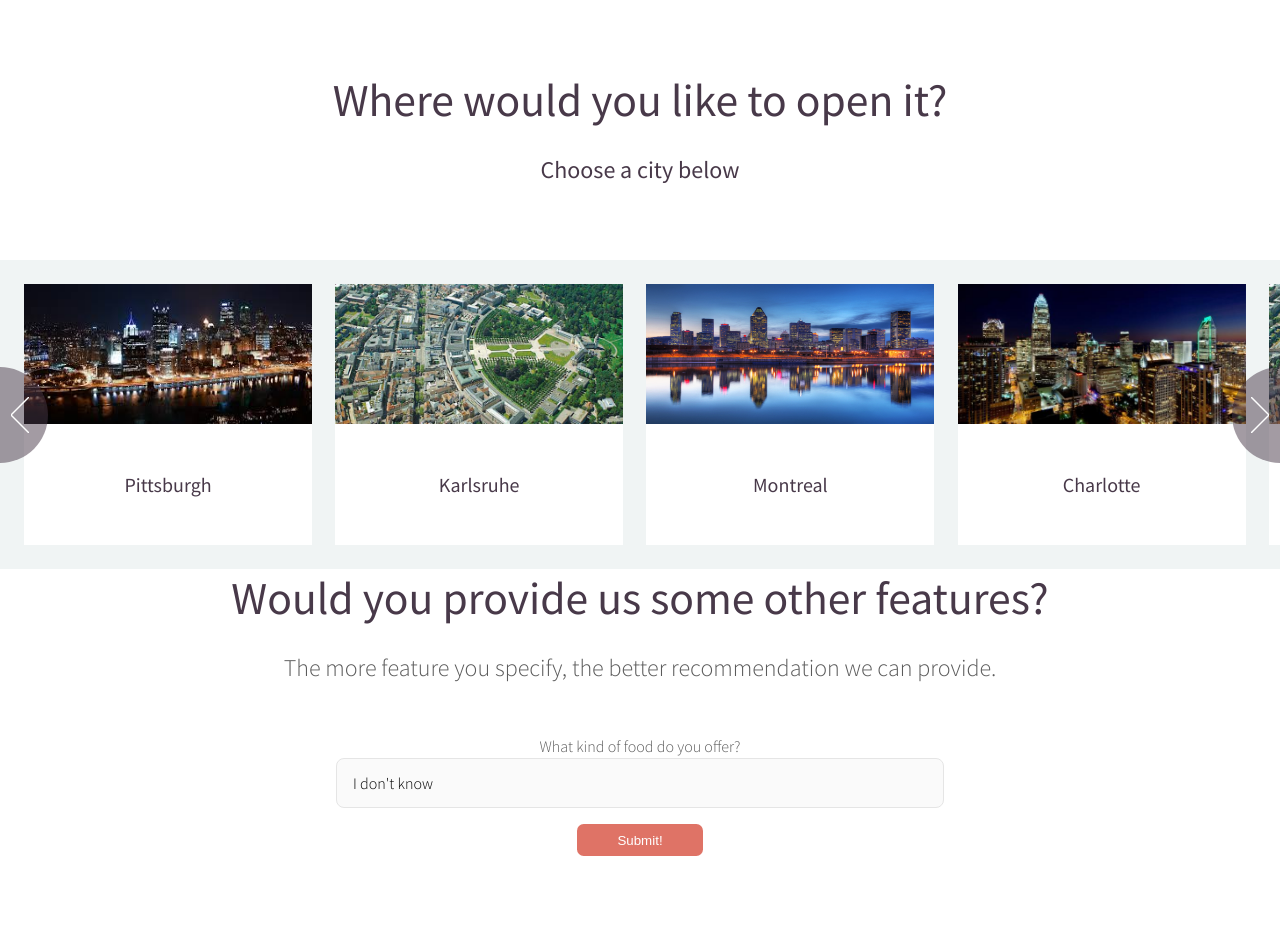
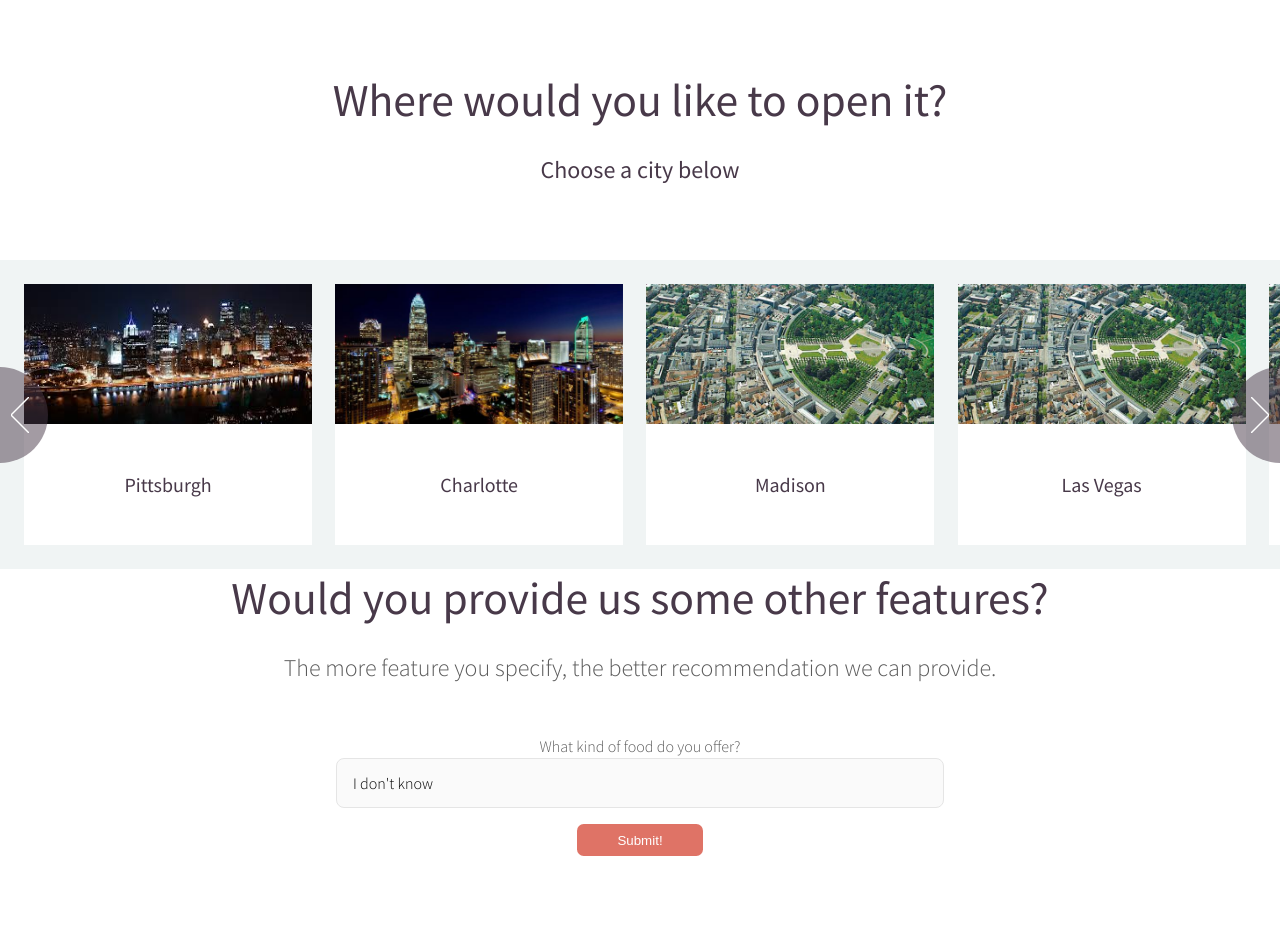
Before and after one commit to ThomasCJY/MyRestaurant_Recommender, a Flask app: page / in a window 1280 px wide. Shown: the part 801-1752 px from the top of the page. Run offline with Flask 2, Linux system fonts and the light colour scheme.

Commit message:
delete foreign cities

```diff
--- a/templates/index.html
+++ b/templates/index.html
@@ -93,20 +93,6 @@
             </article>
 
             <article>
-              <a href="#main" class="image featured scrolly"  onclick="document.getElementById('city').value = 'Karlsruhe'; update_link()"><img src="{{ url_for('static', filename='images/Karls.jpg')}}" alt="" height="140" width="340" /></a>
-              <header>
-               <h3 onclick="document.getElementById('city').value = 'Karlsruhe'"><a href="#main" class = "scrolly">Karlsruhe</a></h3>
-              </header>
-            </article>
-
-            <article>
-              <a href="#main" class="image featured scrolly"  onclick="document.getElementById('city').value = 'Montreal'; update_link()"><img src="{{ url_for('static', filename='images/Montreal.jpg')}}" alt="" height="140" width="340" /></a>
-              <header>
-               <h3 onclick="document.getElementById('city').value = 'Montreal'"><a href="#main" class = "scrolly">Montreal</a></h3>
-              </header>
-            </article>
-
-            <article>
               <a href="#main" class="image featured scrolly"  onclick="document.getElementById('city').value = 'Charlotte'; update_link()"><img src="{{ url_for('static', filename='images/Charlotte.jpg')}}" alt="" height="140" width="340" /></a>
               <header>
                <h3 onclick="document.getElementById('city').value = 'Charlotte'"><a href="#main" class = "scrolly">Charlotte</a></h3>
@@ -121,12 +107,6 @@
               </header>
             </article>
 
-            <article>
-              <a href="#main" class="image featured scrolly"  onclick="document.getElementById('city').value = 'Waterloo'; update_link()"><img src="{{ url_for('static', filename='images/Karls.jpg')}}" alt="" height="140" width="340" /></a>
-              <header>
-               <h3 onclick="document.getElementById('city').value = 'Waterloo'"><a href="#main" class = "scrolly">Waterloo</a></h3>
-              </header>
-            </article>
 
             <article>
               <a href="#main" class="image featured scrolly"  onclick="document.getElementById('city').value = 'Las Vegas'; update_link()"><img src="{{ url_for('static', filename='images/Karls.jpg')}}" alt="" height="140" width="340" /></a>
@@ -135,12 +115,6 @@
               </header>
             </article>
 
-            <article>
-              <a href="#main" class="image featured scrolly"  onclick="document.getElementById('city').value = 'Edinburgh'; update_link()"><img src="{{ url_for('static', filename='images/Karls.jpg')}}" alt="" height="140" width="340" /></a>
-              <header>
-               <h3 onclick="document.getElementById('city').value = 'Edinburgh'"><a href="#main" class = "scrolly">Edinburgh</a></h3>
-              </header>
-            </article>
 
             <article>
               <a href="#main" class="image featured scrolly"  onclick="document.getElementById('city').value = 'Phoenix'; update_link()"><img src="{{ url_for('static', filename='images/Karls.jpg')}}" alt="" height="140" width="340" /></a>
```
